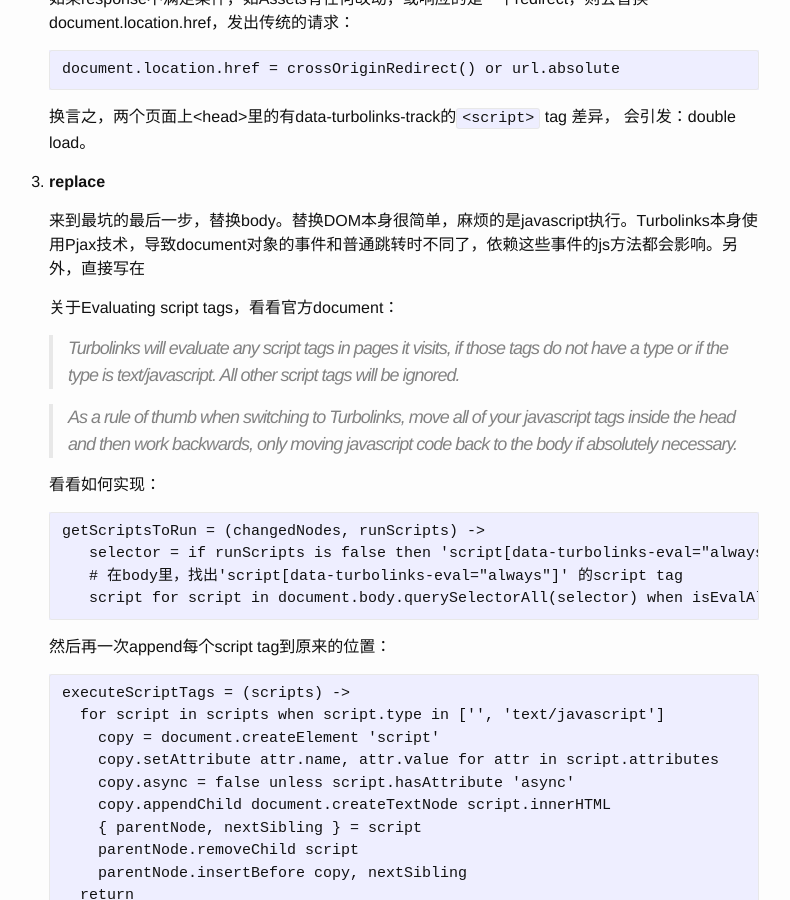
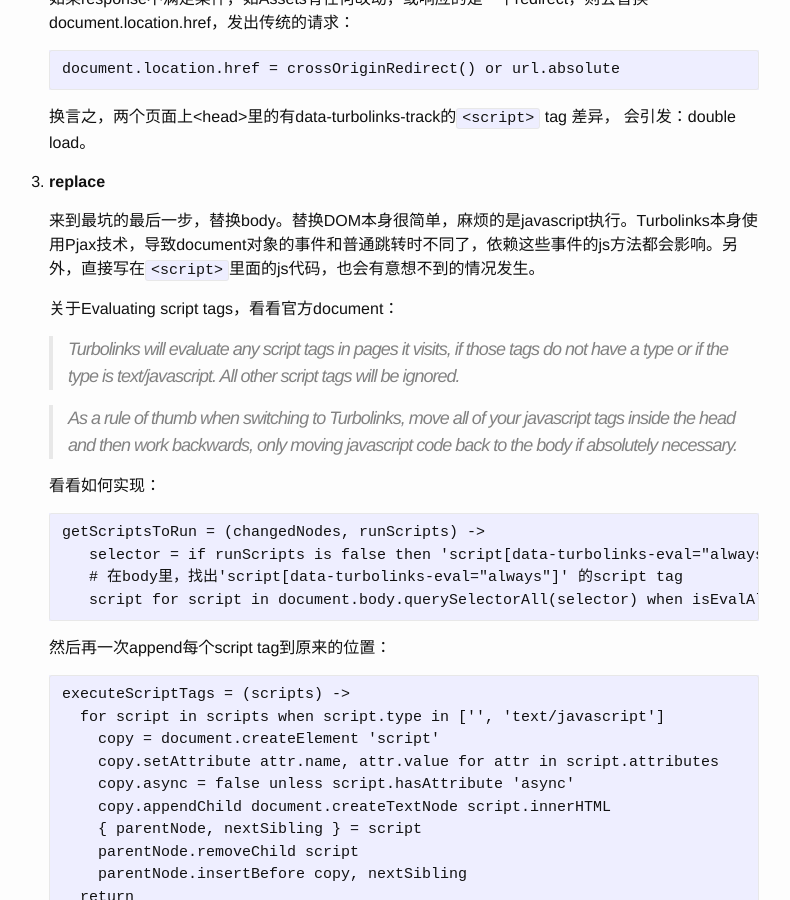
Before and after one commit to afghl/afghl.github.io, a Jekyll site: the page built from _posts/2016-02-21-notes-for-rails-gem-turbolinks-source-code-front-end.markdown, in a window 1280 px wide and 900 px high, scrolled down 2455 px. Shown: the whole window, without its empty margins (251-1041 px from the left). Built offline with Jekyll 4.4.1, drawn with Linux system fonts in a browser that asks for light colours.

Commit message:
Update 2016-02-21-notes-for-rails-gem-turbolinks-source-code-front-end.markdown

```diff
--- a/_posts/2016-02-21-notes-for-rails-gem-turbolinks-source-code-front-end.markdown
+++ b/_posts/2016-02-21-notes-for-rails-gem-turbolinks-source-code-front-end.markdown
@@ -100,7 +100,7 @@ Turbolinks 可说是[pjax](https://github.com/defunkt/jquery-pjax)的一种实
 
 3. **replace**
 
-    来到最坑的最后一步，替换body。替换DOM本身很简单，麻烦的是javascript执行。Turbolinks本身使用Pjax技术，导致document对象的事件和普通跳转时不同了，依赖这些事件的js方法都会影响。另外，直接写在<script>里面的js代码，也会有意想不到的情况发生。
+    来到最坑的最后一步，替换body。替换DOM本身很简单，麻烦的是javascript执行。Turbolinks本身使用Pjax技术，导致document对象的事件和普通跳转时不同了，依赖这些事件的js方法都会影响。另外，直接写在`<script>`里面的js代码，也会有意想不到的情况发生。
 
     关于Evaluating script tags，看看官方document：
 
```
